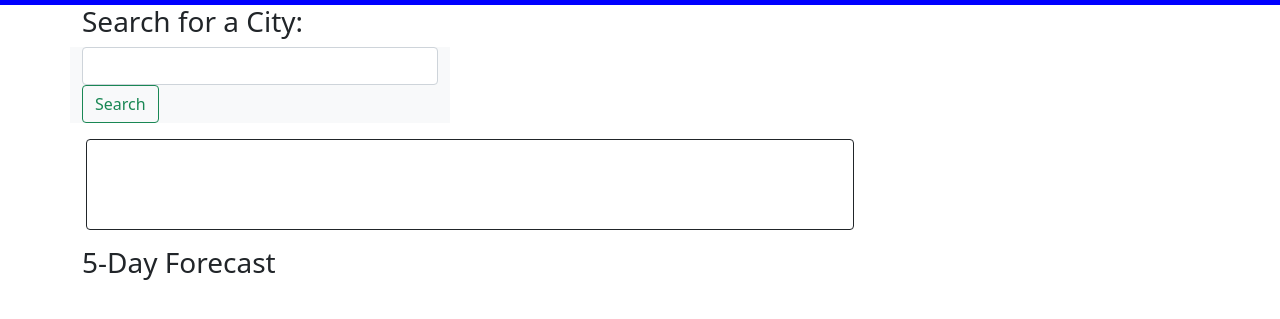
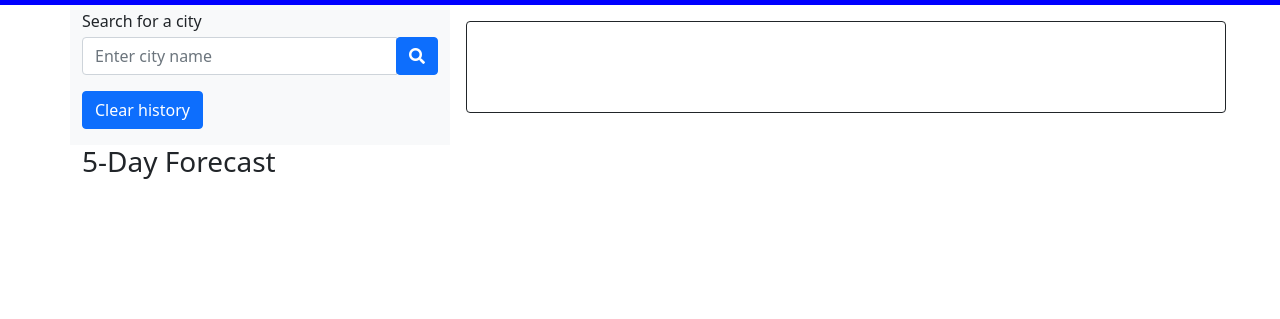
Before and after one commit to Joaquin0152/Weather-, a plain HTML site: page index.html in a window 1280 px wide. Shown: the part 45-364 px from the top of the page. Drawn offline with nearby package versions, Linux system fonts and the light colour scheme.

Commit message:
Forgot to add a history button to clear my local storage

```diff
--- a/index.html
+++ b/index.html
@@ -2,7 +2,7 @@
 
 <head>
     <link rel="stylesheet" href="style.css">
-    <!-- CSS only -->
+
     <link href="https://cdn.jsdelivr.net/npm/bootstrap@5.0.0-beta2/dist/css/bootstrap.min.css" rel="stylesheet"
         integrity="sha384-BmbxuPwQa2lc/FVzBcNJ7UAyJxM6wuqIj61tLrc4wSX0szH/Ev+nYRRuWlolflfl" crossorigin="anonymous">
     <link rel="stylesheet" href="https://cdnjs.cloudflare.com/ajax/libs/font-awesome/5.11.2/css/all.min.css">
@@ -16,19 +16,26 @@
     <div>
         <section class="container">
             <div class="row">
-                <h3>Search for a City:</h3>
                 <div class="col-4 bg-light">
-                    <input id="city-input" class="form-control me-2" type="search" aria-label="Search">
-                    <button id="search-button" class="btn btn-outline-success" type="submit">Search</button>
+                    <p class="search-header my-1">Search for a city</p>
+                    <div class="input-group mb-3">
+                        <input id="city-input" type="text" class="form-control" placeholder="Enter city name" aria-label="Enter city name">
+                        <div class="input-group-append">
+                            <button class="btn btn-primary" type="button" id="search-button">
+                                <i class="fas fa-search"></i>
+                            </button>
+                        </div>
+                    </div>
+                    <button class="btn btn-primary mb-3" type="button" id="clear-history">Clear history</button>
+                    <form id="history"></form>
                 </div>
-            </div>
             <div class="col-8">
                 <div class="row mr-0">
                     <div class="col-12 border border-dark m-3 rounded">
                         <div class="row">
                             <div class="col-12">
                                 <span id="city-name" class="city-name align-middle"></span>
-                                <img id="current-pic" src="placeholder" alt="">
+                                <img id="current-pic" alt="">
                             </div>
                         </div>
                         <div class="row">
```
